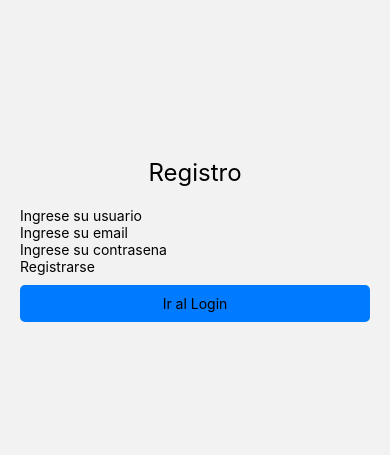
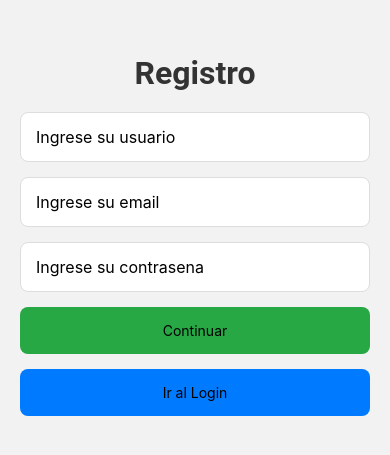
Before and after one commit to bautistagm/proyectoIntegradorNativeProgIII, a React Native app: screen /Register in a window 390 px wide. Shown: the part 177-632 px from the top of the page. Built offline with nearby package versions, Linux system fonts and the light colour scheme; no server answers.

Commit message:
Estilo al register yerrores Login

```diff
--- a/src/screens/Login.js
+++ b/src/screens/Login.js
@@ -39,11 +39,21 @@ export default class Login extends Component {
 
         })
         .catch(error => {
-          console.log('error de login:',error.message),
+          console.log('Error completo recibido:', error);
+          console.log('Código de error:', error.code);
+
+          const errorMessages = {
+            'auth/user-not-found': 'El correo ingresado no está registrado.',
+            'auth/wrong-password': 'La contraseña es incorrecta.',
+            'auth/invalid-email': 'El correo es inválido.',
+            'INVALID_LOGIN_CREDENTIALS': 'Los datos ingresados son incorrectos.',
+          };
+
+          const errorMessage = errorMessages[error.code] || 'Ha ocurrido un error.';
           this.setState({
-                error: error.message
-            });
-        })
+            error: errorMessage
+          });
+        });
     }
 
 }
--- a/src/screens/Register.js
+++ b/src/screens/Register.js
@@ -22,9 +22,12 @@ export default class Register extends Component {
 
   handleSubmit(nombre, mail, contrasenia) {
     console.log(this.state.email, this.state.password);
-    auth.createUserWithEmailAndPassword(mail, contrasenia)
+    auth
+      .createUserWithEmailAndPassword(mail, contrasenia)
       .then((response) =>
-      db.collection('Usuarios').add({
+        db
+          .collection("Usuarios")
+          .add({
             owner: auth.currentUser.email,
             user: nombre,
             pass: contrasenia,
@@ -44,12 +47,14 @@ export default class Register extends Component {
           placeholder="Ingrese su usuario"
           onChangeText={(text) => this.setState({ userName: text })}
           value={this.state.userName}
+          style={styles.input}
         />
         <TextInput
           keyboardType="email address"
           placeholder="Ingrese su email"
           onChangeText={(text) => this.setState({ email: text })}
           value={this.state.email}
+          style={styles.input}
         />
         <TextInput
           keyboardType="Ingrese su contrasena"
@@ -57,18 +62,26 @@ export default class Register extends Component {
           secureTextEntry={true}
           onChangeText={(text) => this.setState({ password: text })}
           value={this.state.password}
+          style={styles.input}
         />
-        <TouchableOpacity onPress={() => this.handleSubmit(this.state.userName, this.state.email, this.state.password)}>
-          <Text>Registrarse</Text>
+        <TouchableOpacity
+          onPress={() =>
+            this.handleSubmit(
+              this.state.userName,
+              this.state.email,
+              this.state.password
+            )
+          }
+          style={styles.continueButton}
+        >
+          <Text>Continuar</Text>
         </TouchableOpacity>
         <TouchableOpacity
           onPress={() => this.props.navigation.navigate("Login")}
-          style={styles.button}
+          style={styles.loginButton}
         >
           <Text>Ir al Login</Text>
         </TouchableOpacity>
-
-
       </View>
     );
   }
@@ -80,27 +93,45 @@ const styles = StyleSheet.create({
     justifyContent: "center",
   },
   heading: {
-    fontSize: 24,
+    fontSize: 32,
+    fontFamily: "Roboto",
+    fontWeight: "bold",
     marginBottom: 20,
     textAlign: "center",
+    color: "#333",
   },
   input: {
     height: 50,
-    borderColor: "#ccc",
+    borderColor: "#ddd",
     borderWidth: 1,
-    marginBottom: 10,
-    paddingHorizontal: 10,
-    borderRadius: 5,
+    marginBottom: 15,
+    paddingHorizontal: 15,
+    borderRadius: 8,
+    backgroundColor: "#fff",
+    fontSize: 16,
   },
-  button: {
+  continueButton: {
+    backgroundColor: "#28a745",
+    padding: 15,
+    borderRadius: 8,
+    alignItems: "center",
+    marginBottom: 15,
+  },
+  loginButton: {
     backgroundColor: "#007bff",
-    padding: 10,
-    borderRadius: 5,
+    padding: 15,
+    borderRadius: 8,
     alignItems: "center",
-    marginVertical: 10,
+    marginBottom: 20,
   },
   buttonText: {
     color: "#fff",
     fontSize: 16,
+    fontWeight: "600",
+  },
+  errorText: {
+    color: "red",
+    textAlign: "center",
+    marginBottom: 10,
   },
 });
```
Lines whose indentation alone changed are shown as unchanged.
